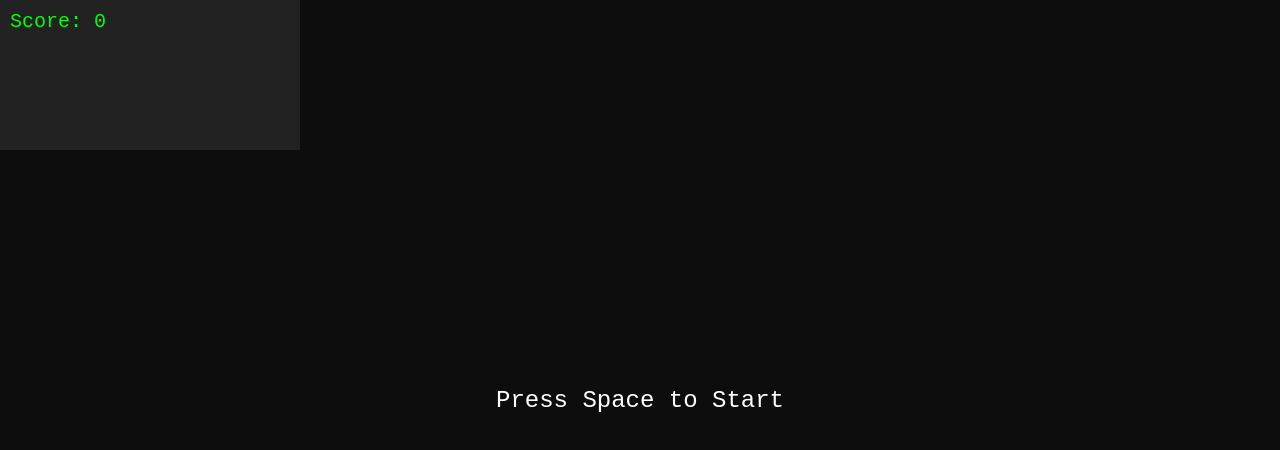
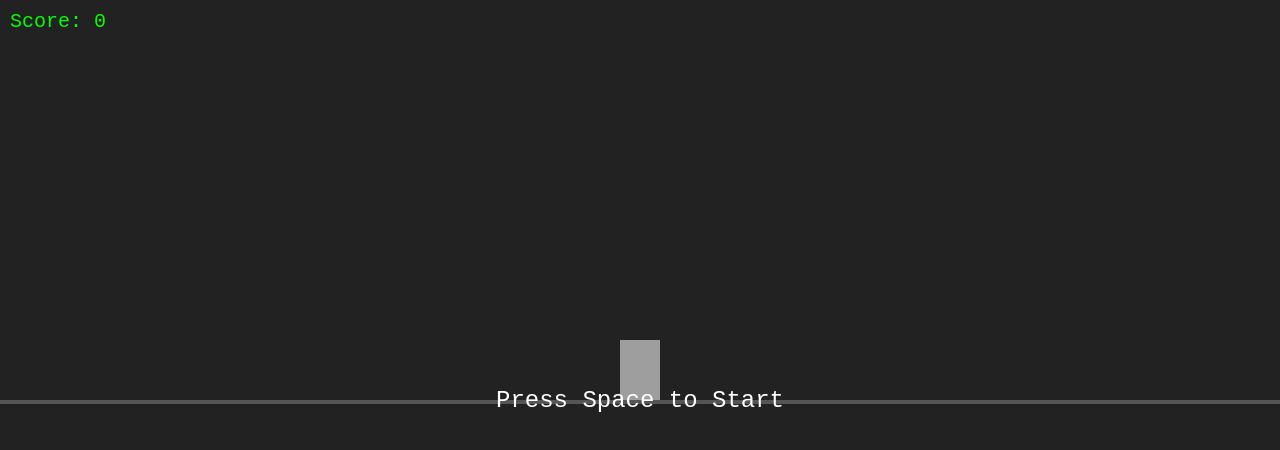
Before and after one commit to angelinvestor-newage/ripvc, a plain HTML site: page index.html in a window 1280 px wide. Drawn offline with Linux system fonts and the light colour scheme.

Commit message:
Update index.html

```diff
--- a/index.html
+++ b/index.html
@@ -27,95 +27,83 @@
     const canvas = document.getElementById('game');
     const ctx = canvas.getContext('2d');
     let groundY;
-    function resize() {
-      canvas.width = window.innerWidth;
-      canvas.height = window.innerHeight;
-      groundY = canvas.height / 2;
-      player.x = Math.floor(canvas.width / 2 - player.w / 2);
-      drawInitial();
+    const player = { x:0, y:0, w:40, h:60, vy:0, gravity:0.6, jumpForce:-15 };
+    let gameStarted=false, gameOver=false;
+    const obstacles=[], quotes=[];
+    let spawnTimer=0, quoteTimer=0, score=0;
+    const obstacleSpeed=6;
+    const vcQuotes=['Raise fast, fail faster.','Your burn rate is my vibe rate.','Pivot or perish.','Terms: 0% equity, 200% ghosting.','Disrupt the disruptors.','Build in stealth mode.','Scale or sail away.','Remember: traction > strategy.'];
+    const scoreDiv=document.getElementById('score');
+    const messageDiv=document.getElementById('message');
+    const quotePopup=document.getElementById('quotePopup');
+
+    const playerImg=new Image(); playerImg.src='vc-sprite.png';
+    const obstacleImg=new Image(); obstacleImg.src='believe.jpg';
+    playerImg.onload=() => { if(!gameStarted) drawInitial(); };
+
+    function resize(){
+      canvas.width=window.innerWidth;
+      canvas.height=window.innerHeight;
+      groundY=canvas.height/2;
+      player.x=Math.floor(canvas.width/2-player.w/2);
+      if(!gameStarted) drawInitial();
     }
-    window.addEventListener('resize', resize);
+    window.addEventListener('resize',resize);
+    resize();
 
-    // Load assets
-    const playerImg = new Image(); playerImg.src = 'vc-sprite.png';
-    const obstacleImg = new Image(); obstacleImg.src = 'believe.jpg';
-
-    // Player
-    const player = { x: 0, y: 0, w: 40, h: 60, vy: 0, gravity: 0.6, jumpForce: -15 };
-    let gameStarted = false, gameOver = false;
-
-    // State
-    const obstacles = [], quotes = [];
-    const vcQuotes = [
-      'Raise fast, fail faster.', 'Your burn rate is my vibe rate.',
-      'Pivot or perish.', 'Terms: 0% equity, 200% ghosting.',
-      'Disrupt the disruptors.', 'Build in stealth mode.',
-      'Scale or sail away.', 'Remember: traction > strategy.'
-    ];
-    const obstacleSpeed = 6;
-    let spawnTimer=0, quoteTimer=0, score=0;
-
-    // UI
-    const scoreDiv = document.getElementById('score');
-    const messageDiv = document.getElementById('message');
-    const quotePopup = document.getElementById('quotePopup');
-
-    function drawInitial() {
-      ctx.clearRect(0,0,canvas.width,canvas.height);
-      ctx.fillStyle='#555'; ctx.fillRect(0,groundY,canvas.width,4);
-      if (playerImg.complete && playerImg.naturalWidth) {
-        if (!gameStarted) player.y = groundY - player.h;
+    function drawPlayer(){
+      // fallback: draw rectangle
+      ctx.fillStyle='#0f0';
+      ctx.fillRect(player.x, player.y, player.w, player.h);
+      // sprite overlay
+      if(playerImg.complete && playerImg.naturalWidth){
         ctx.drawImage(playerImg, player.x, player.y, player.w, player.h);
       }
     }
 
-    function spawnObstacle() {
-      const size=40+Math.random()*60;
-      obstacles.push({ x:canvas.width, y:groundY-size, size, passed:false });
-    }
-    function spawnQuote() {
-      const text = vcQuotes[Math.floor(Math.random()*vcQuotes.length)];
-      const size = 16+Math.random()*8;
-      quotes.push({ x:canvas.width, y:groundY+size+10, text, size, collected:false });
+    function drawInitial(){
+      ctx.clearRect(0,0,canvas.width,canvas.height);
+      ctx.fillStyle='#555'; ctx.fillRect(0,groundY,canvas.width,4);
+      player.y=groundY-player.h;
+      drawPlayer();
     }
 
-    function resetGame() {
+    function spawnObstacle(){ const size=40+Math.random()*60; obstacles.push({x:canvas.width,y:groundY-size,size,passed:false}); }
+    function spawnQuote(){ const text=vcQuotes[Math.floor(Math.random()*vcQuotes.length)]; const size=16+Math.random()*8; quotes.push({x:canvas.width,y:groundY+size+10,text,size,collected:false}); }
+
+    function resetGame(){
       obstacles.length=0; quotes.length=0;
-      player.y = groundY - player.h; player.vy=0;
+      player.y=groundY-player.h; player.vy=0;
       score=0; gameOver=false; gameStarted=false;
       scoreDiv.textContent='Score: 0';
       messageDiv.textContent='Press Space to Start';
       drawInitial();
     }
 
-    function getRandomColor() {
-      const colors=['#00FFFF','#FF00FF','#FFFF00','#00FF00','#FFFFFF','#FFA500','#FF0000','#0000FF','#FF69B4'];
-      return colors[Math.floor(Math.random()*colors.length)];
-    }
-
-    function gameLoop() {
-      if (!gameStarted || gameOver) return;
+    function gameLoop(){
+      if(!gameStarted||gameOver)return;
       spawnTimer++; quoteTimer++;
-      if (spawnTimer>90){spawnTimer=0;spawnObstacle();}
-      if (quoteTimer>300){quoteTimer=0;spawnQuote();}
+      if(spawnTimer>90){spawnTimer=0;spawnObstacle();}
+      if(quoteTimer>300){quoteTimer=0;spawnQuote();}
 
       player.vy+=player.gravity; player.y+=player.vy;
-      if (player.y+player.h>groundY){player.y=groundY-player.h;player.vy=0;}
+      if(player.y+player.h>groundY){player.y=groundY-player.h;player.vy=0;}
 
       ctx.clearRect(0,0,canvas.width,canvas.height);
       ctx.fillStyle='#555'; ctx.fillRect(0,groundY,canvas.width,4);
-      if (playerImg.complete) ctx.drawImage(playerImg,player.x,player.y,player.w,player.h);
+      drawPlayer();
 
       obstacles.forEach((obs,i)=>{
         obs.x-=obstacleSpeed;
-        if (obstacleImg.complete) ctx.drawImage(obstacleImg,obs.x,obs.y,obs.size,obs.size);
-        if (!obs.passed&&obs.x+obs.size<player.x){obs.passed=true;scoreDiv.textContent='Score: '+(++score);}
+        if(obstacleImg.complete)ctx.drawImage(obstacleImg,obs.x,obs.y,obs.size,obs.size);
+        else{ctx.fillStyle='#f00';ctx.font=obs.size+'px monospace';ctx.fillText('B',obs.x,obs.y+obs.size);}
+        if(!obs.passed&&obs.x+obs.size<player.x){obs.passed=true;scoreDiv.textContent='Score: '+(++score);}
         if(player.x<obs.x+obs.size&&player.x+player.w>obs.x&&player.y<obs.y+obs.size&&player.y+player.h>obs.y){
-          gameOver=true;
-          messageDiv.textContent=`RIP VC\nFinal Score: ${score}\nPress Space to Restart`;
+          gameOver=true;messageDiv.textContent=`RIP VC\nFinal Score: ${score}\nPress Space to Restart`;
         }
         if(obs.x+obs.size<0)obstacles.splice(i,1);
       });
+
       quotes.forEach((q,i)=>{
         q.x-=obstacleSpeed*0.8;
         ctx.fillStyle='#0ff';ctx.font=q.size+'px monospace';ctx.fillText(q.text,q.x,q.y);
```
